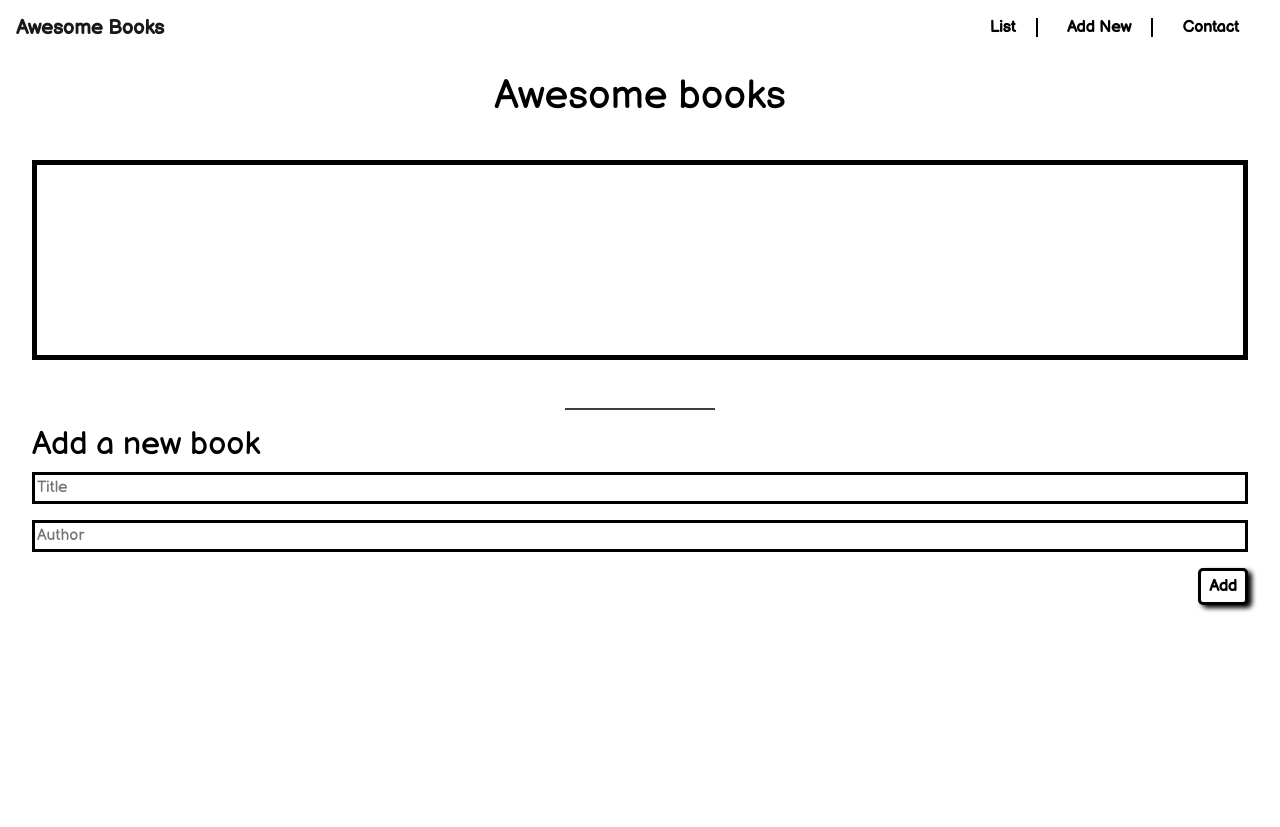
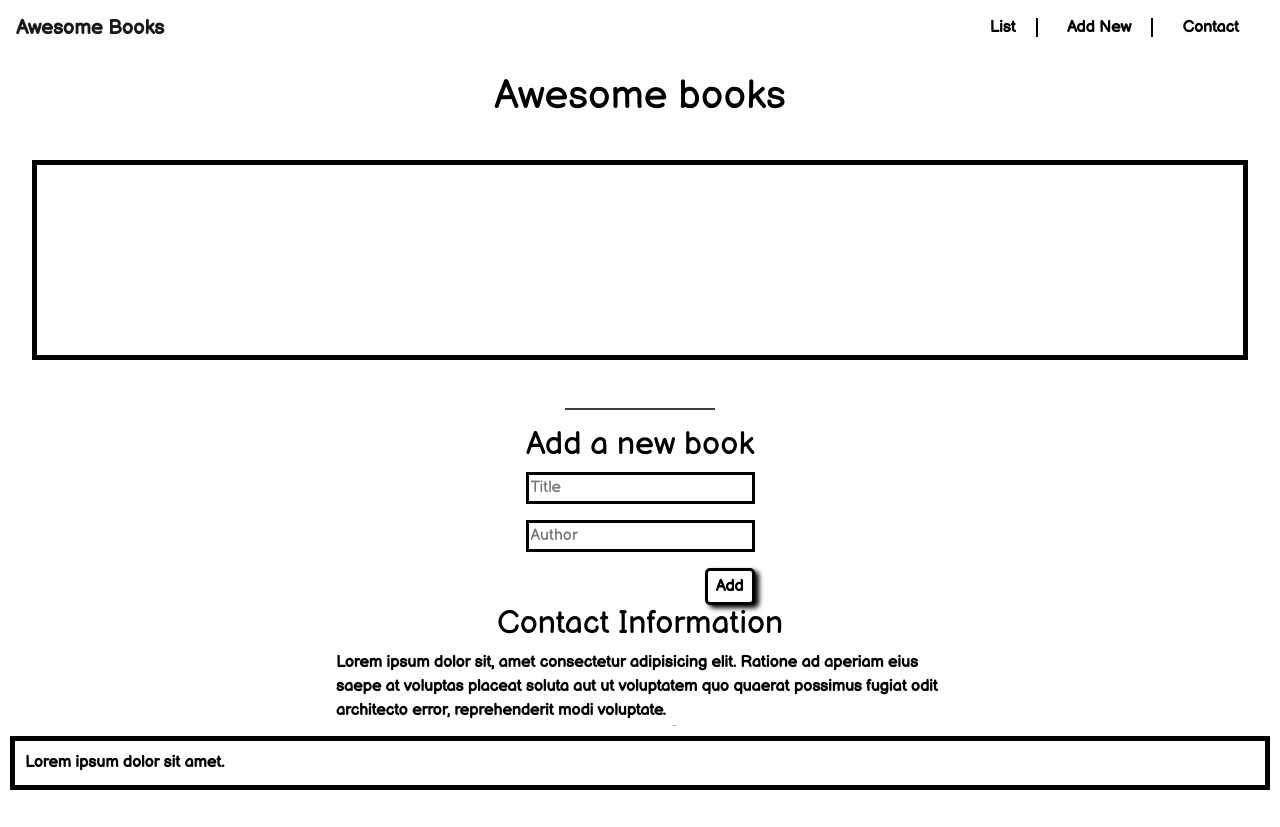
Before and after one commit to MacCrazyman/Awesome-books, a website: page index.html in a window 1280 px wide. Before the commit the page ends 800 px from the top, so only its background shows below. Drawn offline with nearby package versions, Linux system fonts and the light colour scheme.

Commit message:
Set footer and contact section

```diff
--- a/index.html
+++ b/index.html
@@ -20,13 +20,13 @@
     </div>
   </nav>
 </header>
-<main>
-  <section class="d-flex flex-column justify-content-center align-items-center">
+<main class="d-flex flex-column justify-content-center align-items-center">
+  <section class="d-flex flex-column justify-content-center align-items-center section-table">
     <h1 id='page_title'>Awesome books</h1>
     <table id="table"></table>
     <hr>
   </section>
-  <section>
+  <section class="d-flex flex-column justify-content-center align-items-center">
       <h2>Add a new book</h2>
       <form class= "d-flex flex-column" action="index.html" id="form">
         <input required type="text" id="title" placeholder="Title">
@@ -34,12 +34,18 @@
         <button type="submit" id="add_book">Add</button>
       </form>
   </section>
-  <section class="contact-section">
-
+  <section class="d-flex flex-column justify-content-center align-items-center contact-section">
+     <h2>Contact Information</h2>
+     <p>Lorem ipsum dolor sit, amet consectetur adipisicing elit. Ratione ad aperiam eius saepe at voluptas placeat soluta aut ut voluptatem quo quaerat possimus fugiat odit architecto error, reprehenderit modi voluptate.</p>
+     <ul>
+       <li>Email: example@gmail.com</li>
+       <li>Adress: Some Street </li>
+       <li> Phone number: 12345</li>
+     </ul>
   </section>
 </main>
-<footer>
-
+<footer class="">
+    <p>Lorem ipsum dolor sit amet.</p>
 </footer>
   <script src="scripts/script.js"></script>
 </body>
--- a/style.css
+++ b/style.css
@@ -81,3 +81,24 @@ form button {
 .menu-items a:last-child {
   border: none;
 }
+
+.contact-section{
+  max-width: 50%;
+}
+.section-table {
+  width: 100%;
+}
+footer{
+  font-weight: bold;
+  position:fixed;
+  bottom: 0;
+  right: 0;
+  width: 100%;
+  background-color: white;
+  padding: 10px;
+}
+
+footer p {
+  border: 5px solid black;
+  padding: 10px;
+}
```
